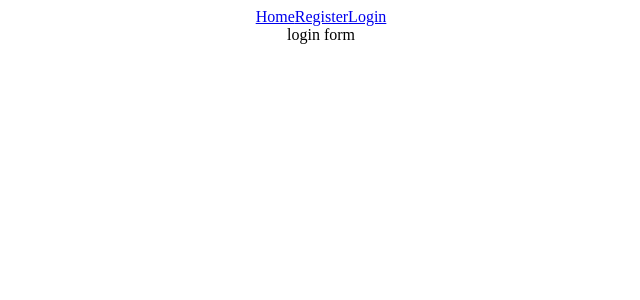
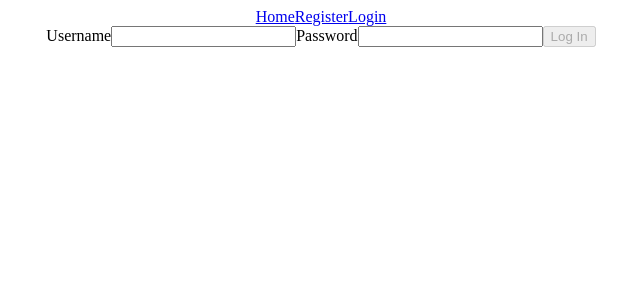
Before and after one commit to hoang-p6/UFC-Website-FrontEnd, a React (Create React App) app in the folder client/: page /login in a window 1280 px wide. Shown: the top 300 px of the page, without its empty margins (319-959 px from the left). Built offline with nearby package versions, Linux system fonts and the light colour scheme.

Commit message:
Added log in form

```diff
--- a/client/src/App.js
+++ b/client/src/App.js
@@ -36,7 +36,7 @@ function App() {
       <main>
         <Routes>
           <Route path="/" element={<Home />}></Route>
-          <Route path="/login" element={<Login />}></Route>
+          <Route path="/login" element={<Login setUser={setUser} />}></Route>
           <Route path="/register" element={<Register />}></Route>
           <Route path="/:carddetailsid" element={<CardDetails />}></Route>
         </Routes>
--- a/client/src/components/Login.jsx
+++ b/client/src/components/Login.jsx
@@ -1,5 +1,51 @@
-const Login = () => {
-  return <div>login form</div>
+import { useState } from 'react'
+import { useNavigate } from 'react-router-dom'
+import { SignInUser } from '../services/Auth'
+
+const Login = ({ setUser }) => {
+  let navigate = useNavigate()
+
+  const initialState = { userName: '', password: '' }
+
+  const [formValues, setFormValues] = useState(initialState)
+
+  const handleChange = (e) => {
+    setFormValues({ ...formValues, [e.target.name]: e.target.value })
+  }
+
+  const handleSubmit = async (e) => {
+    e.preventDefault()
+    const payload = await SignInUser(formValues)
+    setFormValues(initialState)
+    setUser(payload)
+    navigate('/home')
+  }
+
+  return (
+    <div>
+      <form onSubmit={handleSubmit}>
+        <label htmlFor="userName">Username</label>
+        <input
+          onChange={handleChange}
+          name="UserName"
+          type="text"
+          value={formValues.userName}
+          required
+        />
+        <label htmlFor="password">Password</label>
+        <input
+          onChange={handleChange}
+          name="password"
+          type="password"
+          value={formValues.password}
+          required
+        />
+        <button disabled={!formValues.userName || !formValues.password}>
+          Log In
+        </button>
+      </form>
+    </div>
+  )
 }
 
 export default Login
--- a/client/src/components/Register.jsx
+++ b/client/src/components/Register.jsx
@@ -53,7 +53,7 @@ const Register = () => {
         <input
           onChange={handleChange}
           name="email"
-          type="text"
+          type="email"
           value={formValues.email}
           required
         />
@@ -69,7 +69,7 @@ const Register = () => {
         <input
           onChange={handleChange}
           name="password"
-          type="text"
+          type="password"
           value={formValues.password}
           required
         />
@@ -77,7 +77,7 @@ const Register = () => {
         <input
           onChange={handleChange}
           name="confirmPassword"
-          type="text"
+          type="password"
           value={formValues.confirmPassword}
           required
         />
```
